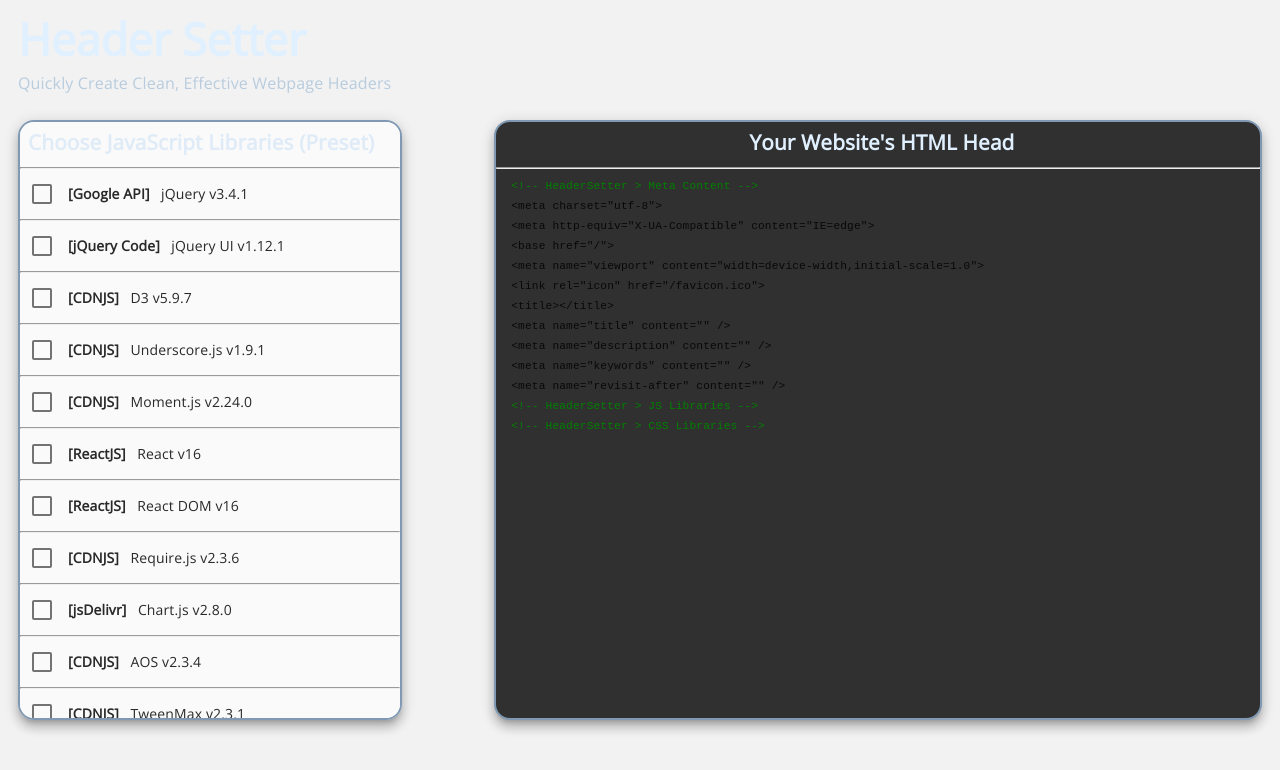
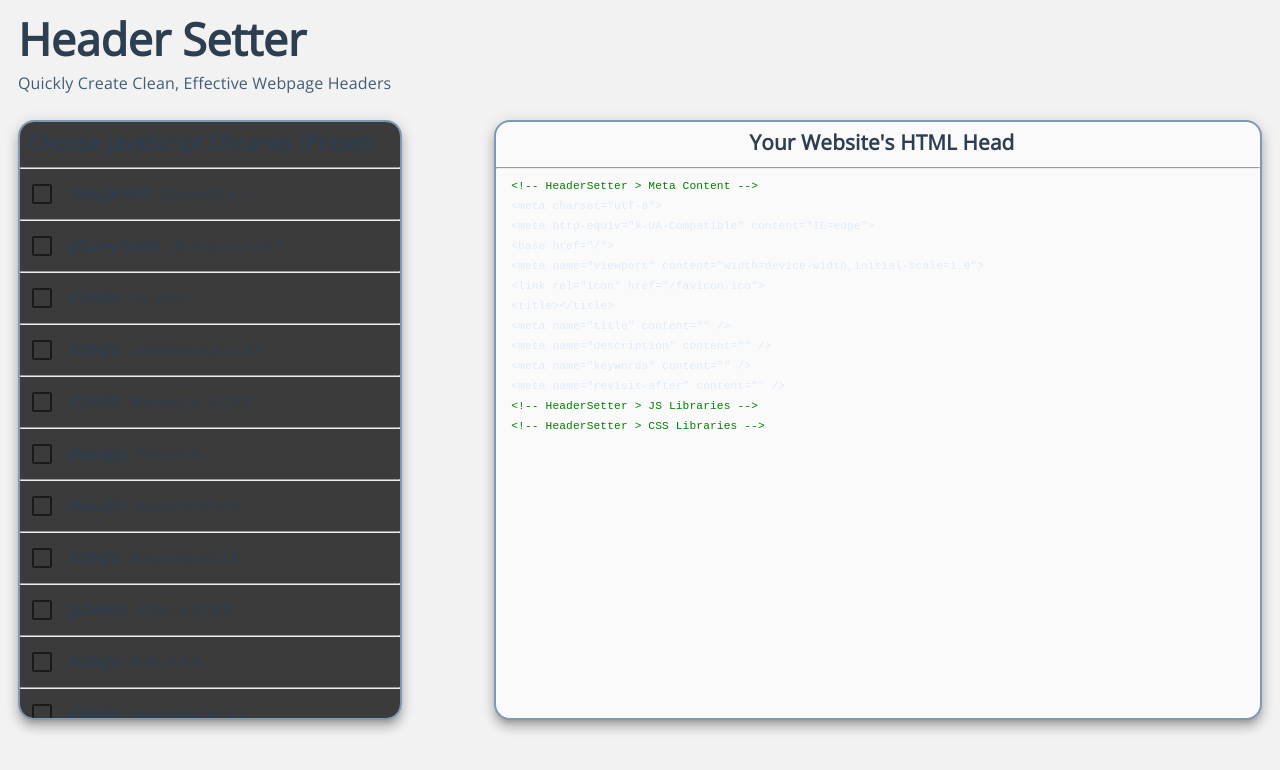
Before and after one commit to ryanrocket/hszeit, a Vue app: page / in a window 1280 px wide. Shown: the top 770 px of the page. Built offline with nearby package versions, Linux system fonts and the light colour scheme.

Commit message:
gets scss from theme file

```diff
--- a/src/components/Main.vue
+++ b/src/components/Main.vue
@@ -234,7 +234,7 @@
 
 <!-- Add "scoped" attribute to limit CSS to this component only -->
 <style scoped lang="scss">
-@import '../assets/darktheme.scss';
+@import '../assets/theme.scss';
 </style>
 
 <!-- wow im in love with vue <3 -->
```
